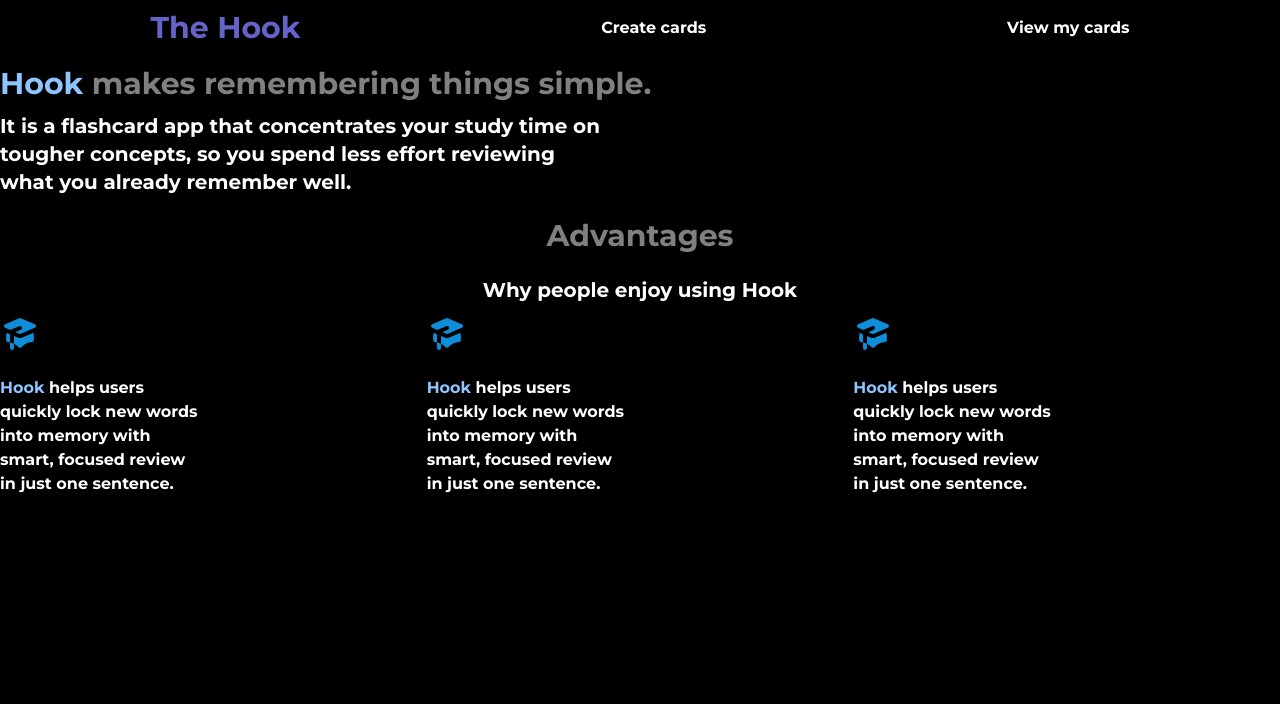
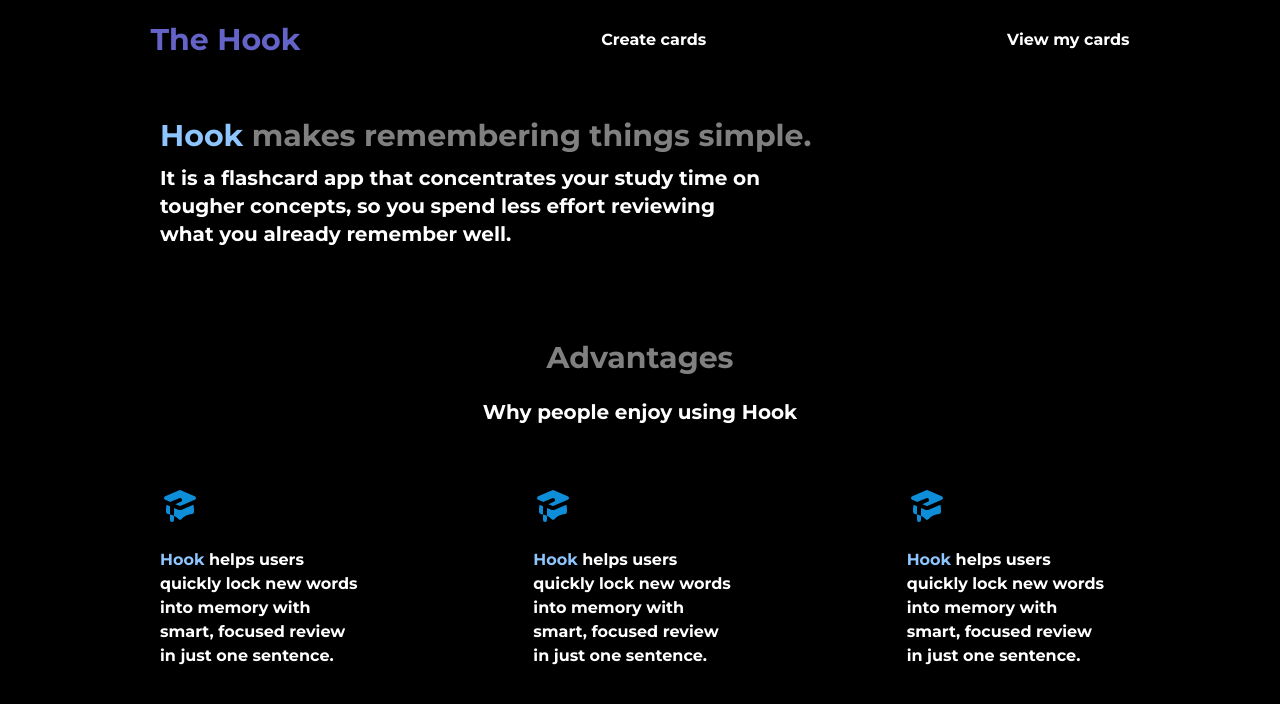
Before and after one commit to bqqak/flashcard-app, a React (Vite) app: page / in a window 1280 px wide. Shown: the top 704 px of the page. Built offline with nearby package versions, Linux system fonts and the light colour scheme.

Commit message:
fixed bug: fixing padding, margin in Mainside.jsx file

```diff
--- a/src/components/Mainside/Mainside.jsx
+++ b/src/components/Mainside/Mainside.jsx
@@ -5,7 +5,7 @@ function Mainside() {
   return (
     <div>
       <div className="ml-40">
-        <p className="slide-up-text header-text-first text-white text-3xl">
+        <p className="slide-up-text header-text-first text-3xl">
           <span className="text-blue-300">Hook</span> makes remembering things
           simple.
         </p>
--- a/src/components/Mainside/css.css
+++ b/src/components/Mainside/css.css
@@ -1,3 +1,5 @@
+@import "tailwindcss";
+
 .slide-up-text{
     opacity: 0;
     animation: slideUp 1.5s ease-out forwards;
--- a/src/index.css
+++ b/src/index.css
@@ -1,10 +1,6 @@
 @import "tailwindcss";
 
-* {
-  margin: 0;
-  padding: 0;
-  box-sizing: border-box;
-}
+
 
 html, body {
   margin: 0;
```
